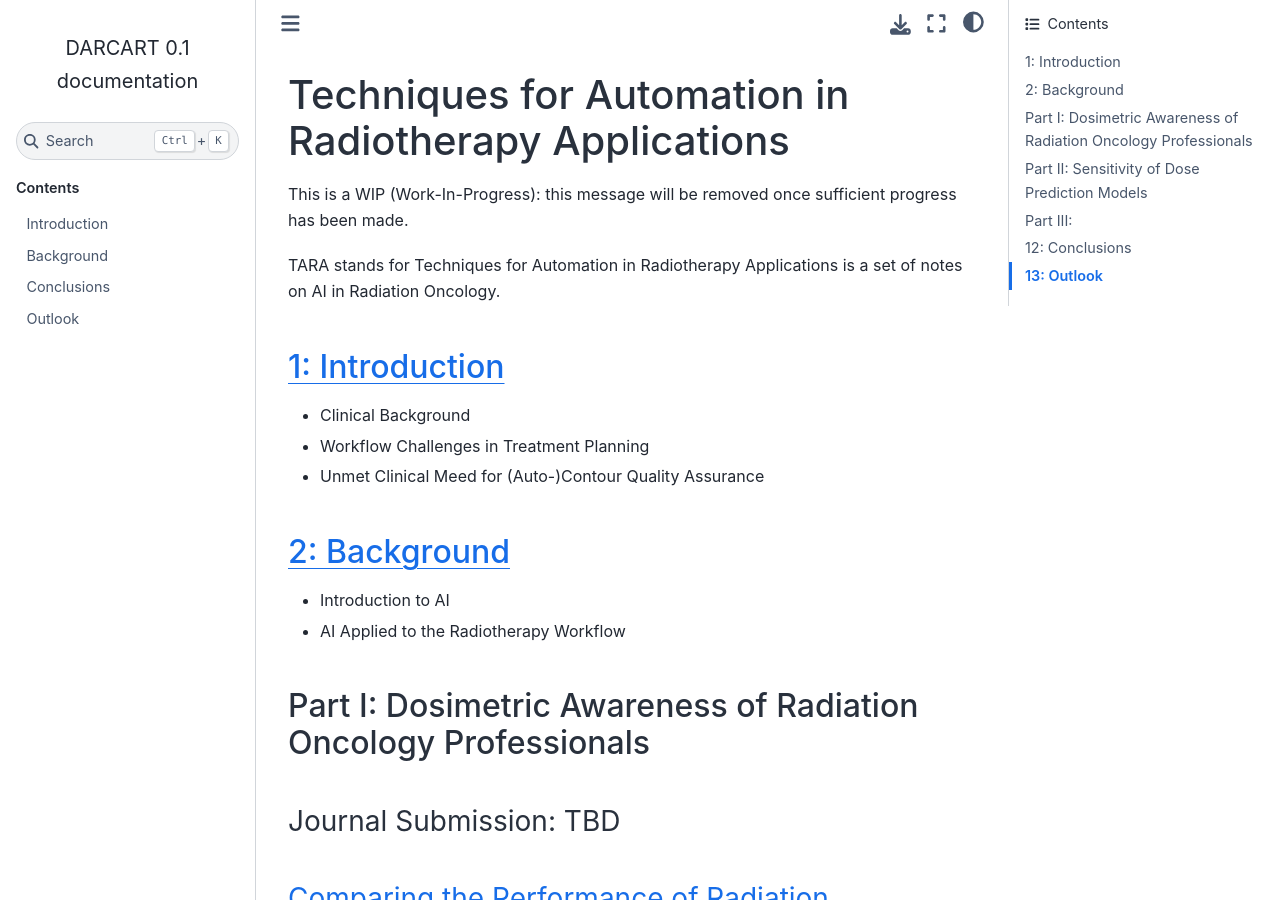
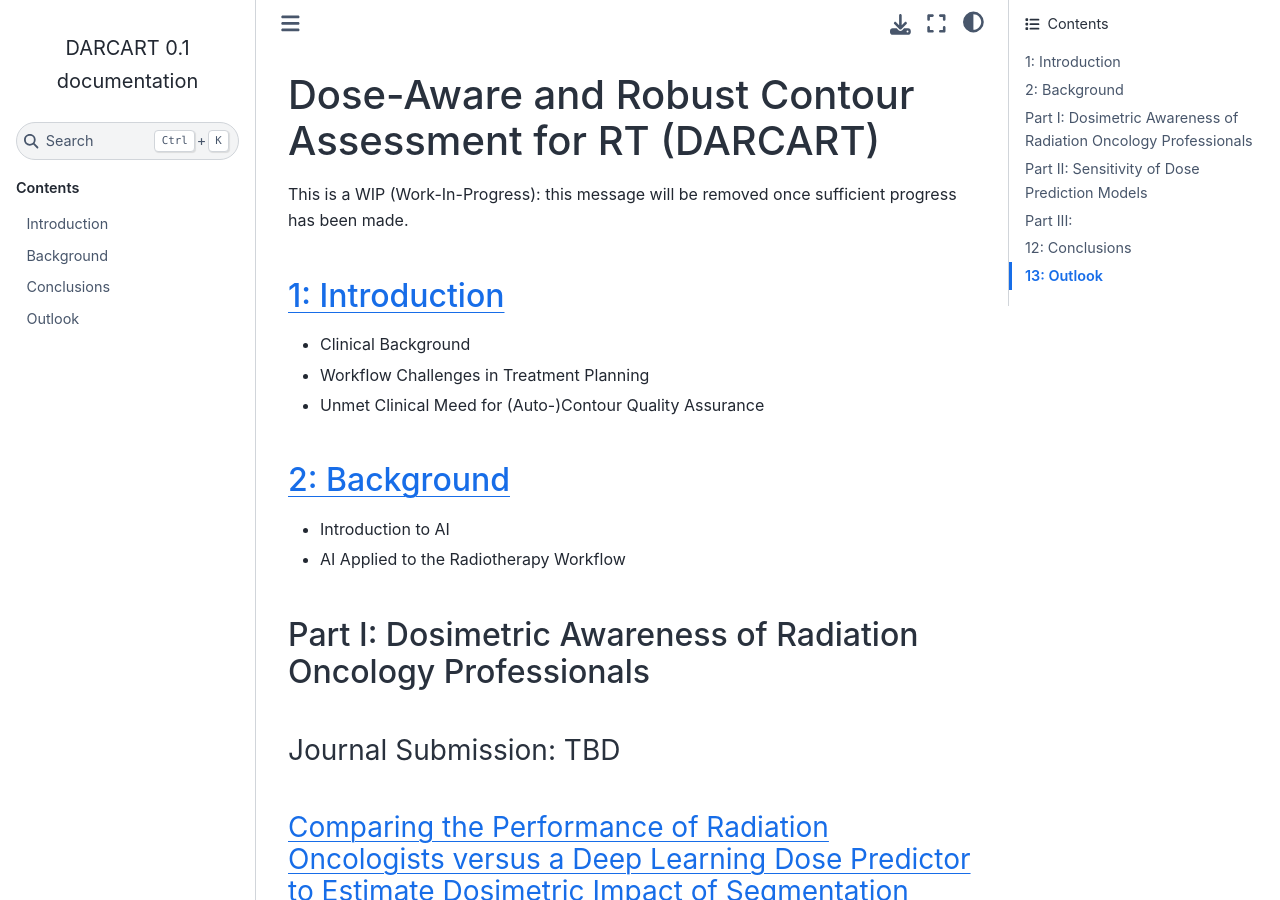
Before and after one commit to amithjkamath/darcart, a Sphinx documentation site: the page built from docs/index.md, in a window 1280 px wide and 900 px high. Built offline with Sphinx 7.4.7 and the Sphinx Book theme 1.1.4, drawn with Linux system fonts in a browser that asks for light colours.

Commit message:
copy paste booboo - fixed title

```diff
--- a/docs/index.md
+++ b/docs/index.md
@@ -1,9 +1,6 @@
-Techniques for Automation in Radiotherapy Applications
-===================================
+# Dose-Aware and Robust Contour Assessment for RT (DARCART)
 
 This is a WIP (Work-In-Progress): this message will be removed once sufficient progress has been made.
-
-TARA stands for Techniques for Automation in Radiotherapy Applications is a set of notes on AI in Radiation Oncology.
 
 ## [1: Introduction](intro/index.md)
 
```
